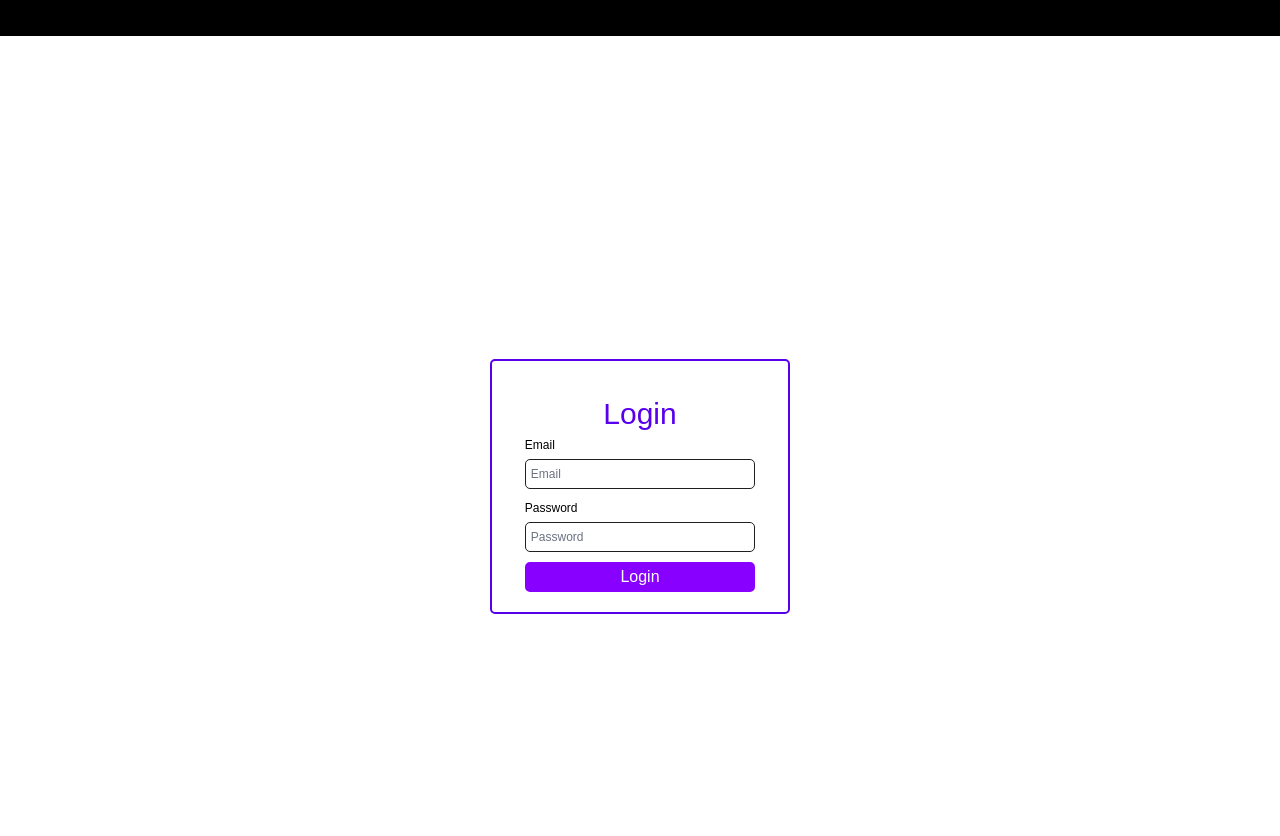
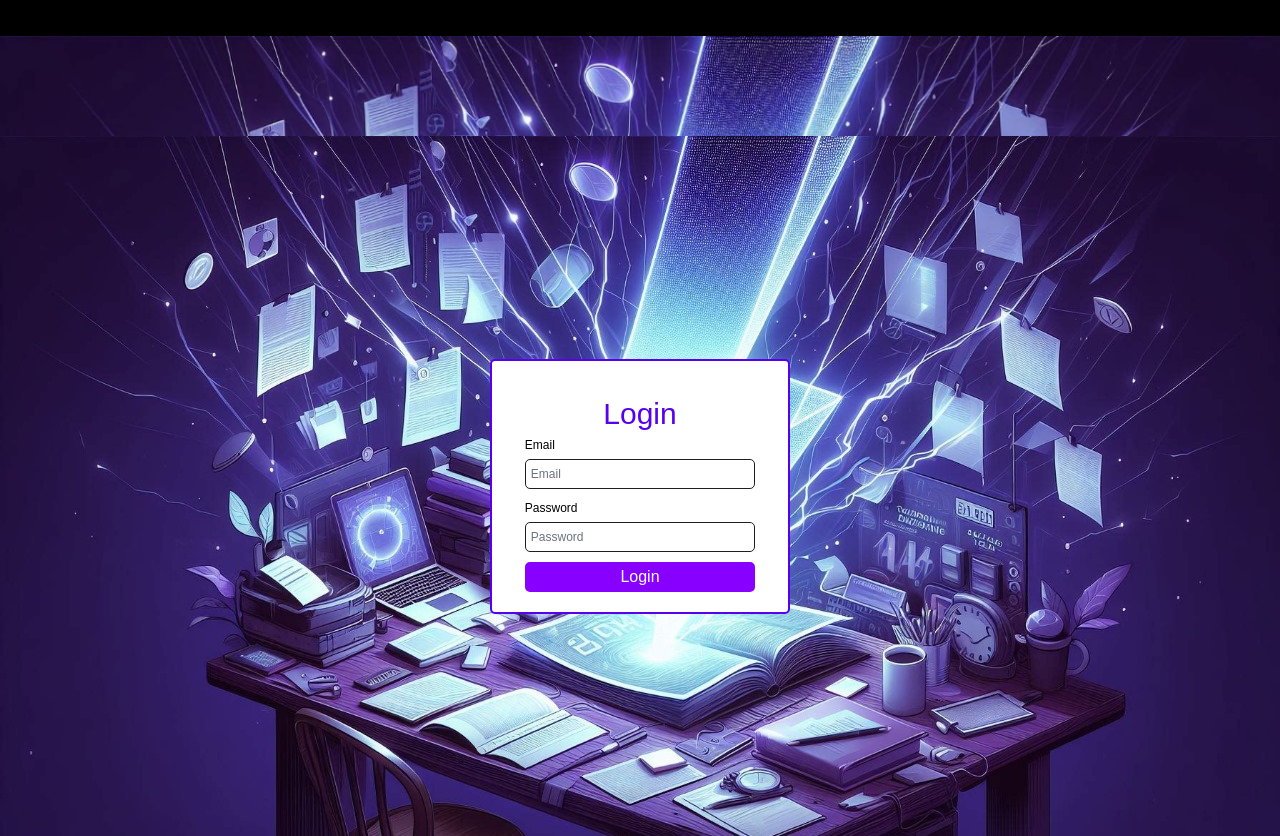
Before and after one commit to MrD0511/ThunderDocs, a Flask app: page /login in a window 1280 px wide. Shown: the part 64-900 px from the top of the page. Run offline with Flask 3, Linux system fonts and the light colour scheme; some libraries are stand-ins or nearby versions.

Commit message:
bvskfjdsk

```diff
--- a/static/base.css
+++ b/static/base.css
@@ -58,6 +58,8 @@ body{
     position: relative;
     top: 90px;
     left: 0;
+    background-image: url(bg.jpg);
+    background-size: cover;
 }
 @media screen and (max-width: 600px){
     .navLinks{
--- a/static/login.css
+++ b/static/login.css
@@ -13,8 +13,8 @@ h1{
     justify-content: center;
     align-items: center;
     background-color: white;
-  /*  background-image: url('https://images.rawpixel.com/image_800/czNmcy1wcml2YXRlL3Jhd3BpeGVsX2ltYWdlcy93ZWJzaXRlX2NvbnRlbnQvbHIvcm0zMDktYWV3LTAxM18xXzEuanBn.jpg');
-    background-size: cover; */
+    background-image: url(bg.jpg);
+    background-size: cover;
 }
 .boxDiv{
     padding:20px;
```
Also changed, not shown: static/bg.jpg (added).
